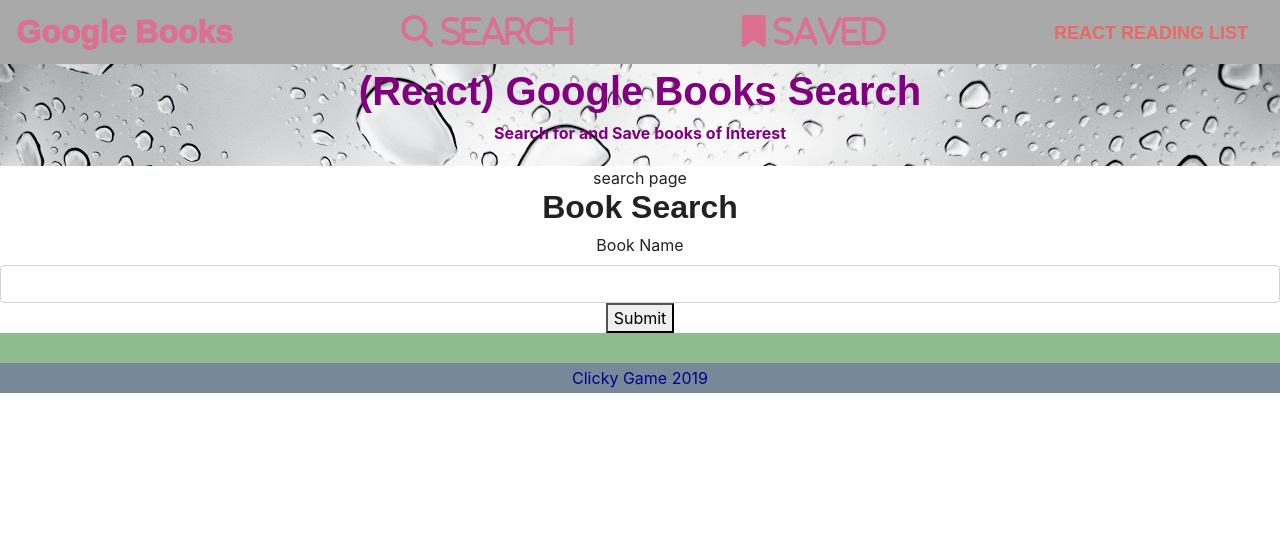
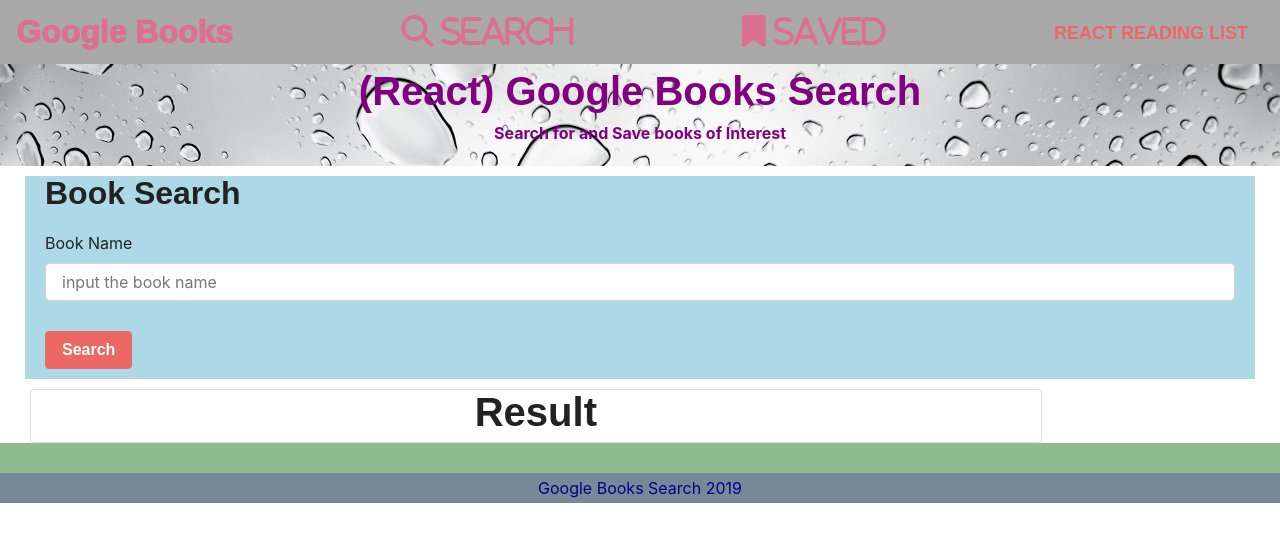
Before and after one commit to helenhao888/google-book-search, a React (Create React App) app in the folder client/: page / in a window 1280 px wide. Shown: the top 542 px of the page. Built offline with nearby package versions, Linux system fonts and the light colour scheme; a web font is replaced by a local one.

Commit message:
add google serach function

```diff
--- a/client/src/components/Footer/index.js
+++ b/client/src/components/Footer/index.js
@@ -4,7 +4,7 @@ import "./style.css";
 function Footer() {
   return (
     <footer className="footer">
-      <span>Clicky Game 2019</span>
+      <span>Google Books Search 2019</span>
     </footer>
   );
 }
--- /dev/null
+++ b/client/src/components/Grid/index.js
@@ -0,0 +1,28 @@
+import React from "react";
+
+// Exporting the Container, Row, and Col components from this file
+
+// This Container component allows us to use a bootstrap container without worrying about class names
+export function Container({ fluid, children }) {
+  return <div className={`container${fluid ? "-fluid" : ""}`}>{children}</div>;
+}
+
+// This Row component lets us use a bootstrap row without having to think about class names
+export function Row({ fluid, children }) {
+  return <div className={`row${fluid ? "-fluid" : ""}`}>{children}</div>;
+}
+
+// This Col component lets us size bootstrap columns with less syntax
+// e.g. <Col size="md-12"> instead of <div className="col-md-12">
+export function Col({ size, children }) {
+  return (
+    <div
+      className={size
+        .split(" ")
+        .map(size => "col-" + size)
+        .join(" ")}
+    >
+      {children}
+    </div>
+  );
+}
--- /dev/null
+++ b/client/src/components/Jumbotron/index.js
@@ -0,0 +1,14 @@
+import React from "react";
+
+function Jumbotron({ children }) {
+  return (
+    <div
+      style={{ height: 30, clear: "both", marginTop: 10, textAlign: "left" }}
+      className="jumbotron"
+    >
+      {children}
+    </div>
+  );
+}
+
+export default Jumbotron;
--- /dev/null
+++ b/client/src/components/List/index.js
@@ -0,0 +1,16 @@
+import React from "react";
+import "./style.css";
+
+// This file exports both the List and ListItem components
+
+export function List({ children }) {
+  return (
+    <div className="list-overflow-container">
+      <ul className="list-group">{children}</ul>
+    </div>
+  );
+}
+
+export function ListItem({ children }) {
+  return <li className="list-group-item">{children}</li>;
+}
--- /dev/null
+++ b/client/src/components/List/style.css
@@ -0,0 +1,33 @@
+.list-overflow-container {
+  max-height: 545px;
+  border: 1px #DDDDDD solid;
+  border-radius: 4px;
+  overflow-y: scroll;
+  overflow-x: hidden;
+}
+
+.list-overflow-container ul {
+  margin: 0;
+}
+
+.list-overflow-container li {
+  border-radius: 0px;
+  border-left: none;
+  border-right: none;
+}
+
+.list-overflow-container li * {
+  cursor: pointer;
+}
+
+.list-overflow-container li a {
+  color: #2A878C;
+}
+
+.list-overflow-container li:first-child {
+  border-top: none;
+}
+
+.list-overflow-container li:last-child {
+  border-bottom: none;
+}
--- a/client/src/components/SearchBooks/index.js
+++ b/client/src/components/SearchBooks/index.js
@@ -1,15 +1,18 @@
 import React,{Component} from "react";
 import SearchForm from "../SearchForm";
-import SearchResult from "../SearchResult";
 import API from "../../utils/API";
+import {List, ListItem} from "../List";
+import { Col, Row, Container }  from "../Grid";
+import Jumbotron from "../Jumbotron";
+import { Link } from "react-router-dom";
+import "./style.css";
+
 
 
 class Searchbooks extends Component{
 
-
-
     state={
-        search:"",
+        bookname:"",
         result:[],
         error:""
     };
@@ -24,17 +27,64 @@ class Searchbooks extends Component{
 
         event.preventDefault();
 
-        API.getGoogleBooks(this.state.search);
+        API.getGoogleBooks(this.state.bookname)
+           .then(res=>{
+
+               this.setState({result:res.data});
+               console.log("this state result",this.state.result);
+
+           })
+           .catch(err =>{
+               console.log("get google books err ", err);
+           })
     };
 
 render(){
     return(
-        <div>
-            search page
+        <div className="container-fluid">
+
             <SearchForm handleInputChange={this.handleInputChange}
-                        handleSearchFormSubmit={this.handleSearchFormSubmit}
-                    search={this.state.search}/>
-            <SearchResult />
+                handleSearchFormSubmit={this.handleSearchFormSubmit}
+            />
+
+            <Col size="md-10 col-md-offset-1 sm-12">
+
+                {this.state.result ? (
+
+                    <List>
+
+                           <h1>Result</h1>
+
+
+                        {this.state.result.map((book, index) => (
+                            <ListItem key={index}>
+                                <div className="card mb-3" >
+                                    <div className="row no-gutters">
+                                        <div className="col-md-3">
+                                            <img src={book.volumeInfo.imageLinks.smallThumbnail} className="card-img" alt="book image" />
+                                        </div>
+                                        <div className="col-md-9">
+                                            <div className="card-body">
+                                                <h5 className="card-title">{book.volumeInfo.title}</h5>
+                                                <p className="card-text"><small className="text-muted">{book.volumeInfo.authors}</small></p>
+                                                <p className="card-text">{book.volumeInfo.description}</p>
+                                                <a href={book.volumeInfo.previewLink} target="_blank">Link</a>
+                                            </div>
+                                        </div>
+                                    </div>
+                                </div>
+                            </ListItem>
+
+                        ))}
+                    </List>
+                 )
+               : (
+                        <h3>No Results to Display</h3>
+                    )}
+            </Col>
+
+
+
 
         </div>
 
@@ -42,5 +92,4 @@ render(){
 }
 
 };
-
 export default Searchbooks;
--- /dev/null
+++ b/client/src/components/SearchBooks/style.css
@@ -0,0 +1,15 @@
+img {
+        border: 1px solid #ddd;
+        border-radius: 4px;
+        padding: 5px;
+        width: 250px;
+        height: 250px;
+      }
+
+img:hover {
+box-shadow: 0 0 2px 1px rgba(0, 140, 186, 0.5);
+}
+
+/* h1{
+    display:
+} */
--- a/client/src/components/SearchForm/index.js
+++ b/client/src/components/SearchForm/index.js
@@ -4,16 +4,19 @@ import "./style.css";
 function SearchForm(props){
 
     return(
-        <div className="contianer">
+        <div className="contianer searchForm">
             <h2>Book Search</h2>
             <form className="search">
                 <label htmlFor="bookname">Book Name</label>
                 <input id="bookname" onChange={props.handleInputChange}
-                       name="bookname" value={props.search}
+                       name="bookname" value={props.bookname}
+                       placeholder="input the book name"
                        className="form-control">
                 </input>
             </form>
-            <button type="submit" onClick={props.handleSearchFormSubmit}>Submit</button>
+
+            <button type="submit"  className="btn btn-primary"
+                    onClick={props.handleSearchFormSubmit}>Search</button>
 
         </div>
     )
--- a/client/src/components/SearchForm/style.css
+++ b/client/src/components/SearchForm/style.css
@@ -0,0 +1,18 @@
+.searchForm {
+    border:1rem;
+    background: lightblue;
+    text-align: left;
+    margin:10px;
+}
+
+button{
+    margin:10px;
+}
+
+.search{
+    margin:20px;
+}
+
+h2, button {
+    margin-left:20px;
+}
--- a/client/src/utils/API.js
+++ b/client/src/utils/API.js
@@ -6,6 +6,7 @@ export default {
 
        console.log("get google book title",title);
        return axios.get("/api/books/googlebooks/"+title);
+
     }
 
 };
```
Also changed, not shown: client/src/components/SearchResult/index.js (+5 -6 lines), client/src/components/SearchResult/style.css (deleted), 1 other file (tests, documents, lock files or other folders).
